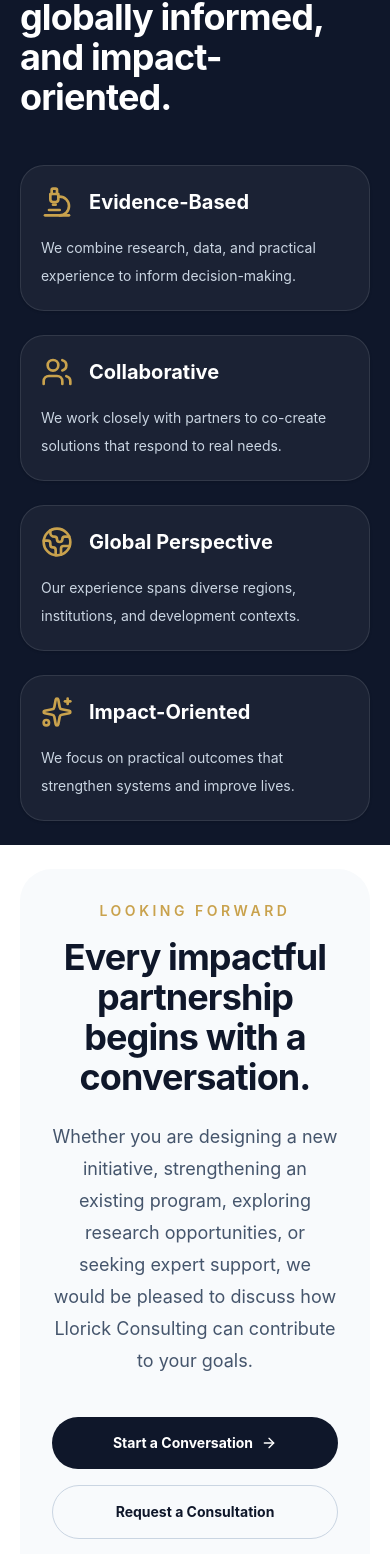
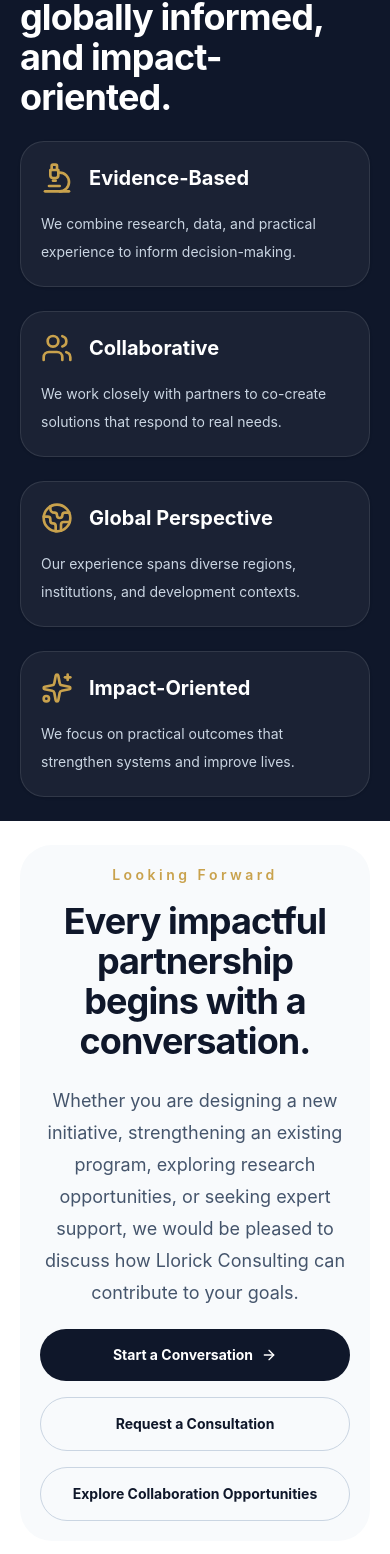
Before and after one commit to kennedymaurice/Llorick-Consulting, a React (Vite) app: page /contact in a window 390 px wide. Shown: the part 6252-7806 px from the top of the page. Built offline with nearby package versions, Linux system fonts and the light colour scheme.

Commit message:
Adjust padding and spacing in Contact.jsx for better visual balance and consistency.

```diff
--- a/src/pages/Contact/Contact.jsx
+++ b/src/pages/Contact/Contact.jsx
@@ -614,7 +614,7 @@
                         </h2>
                     </div>
 
-                    <div className="mt-12 grid gap-6 md:grid-cols-2 lg:grid-cols-4">
+                    <div className="mt-6 md:mt-12 grid gap-6 md:grid-cols-2 lg:grid-cols-4">
                         {reasons.map((reason) => {
                             const Icon = reason.icon;
 
@@ -644,8 +644,8 @@
             {/* Looking Forward */}
             <section className="py-6 md:py-12 lg:py-16">
                 <div className="mx-auto max-w-7xl px-5 lg:px-8">
-                    <div className="rounded-[2rem] bg-[#F8FAFC] p-8 text-center md:p-16">
-                        <p className="text-sm font-semibold uppercase tracking-[0.25em] text-[#C9A24D]">
+                    <div className="rounded-[2rem] bg-[#F8FAFC] p-5 md:p-8 text-center md:p-16">
+                        <p className="text-sm font-semibold uppercse tracking-[0.25em] text-[#C9A24D]">
                             Looking Forward
                         </p>
 
@@ -662,7 +662,7 @@
                             Consulting can contribute to your goals.
                         </p>
 
-                        <div className="mt-10 flex flex-col justify-center gap-4 sm:flex-row">
+                        <div className="mt-5 md:mt-10 flex flex-col justify-center gap-4 sm:flex-row">
                             <a
                                 href="#contact-form"
                                 className="inline-flex items-center justify-center rounded-full bg-[#0F172A] px-7 py-4 text-sm font-bold text-white transition hover:bg-[#C9A24D] hover:text-[#0F172A]"
```
